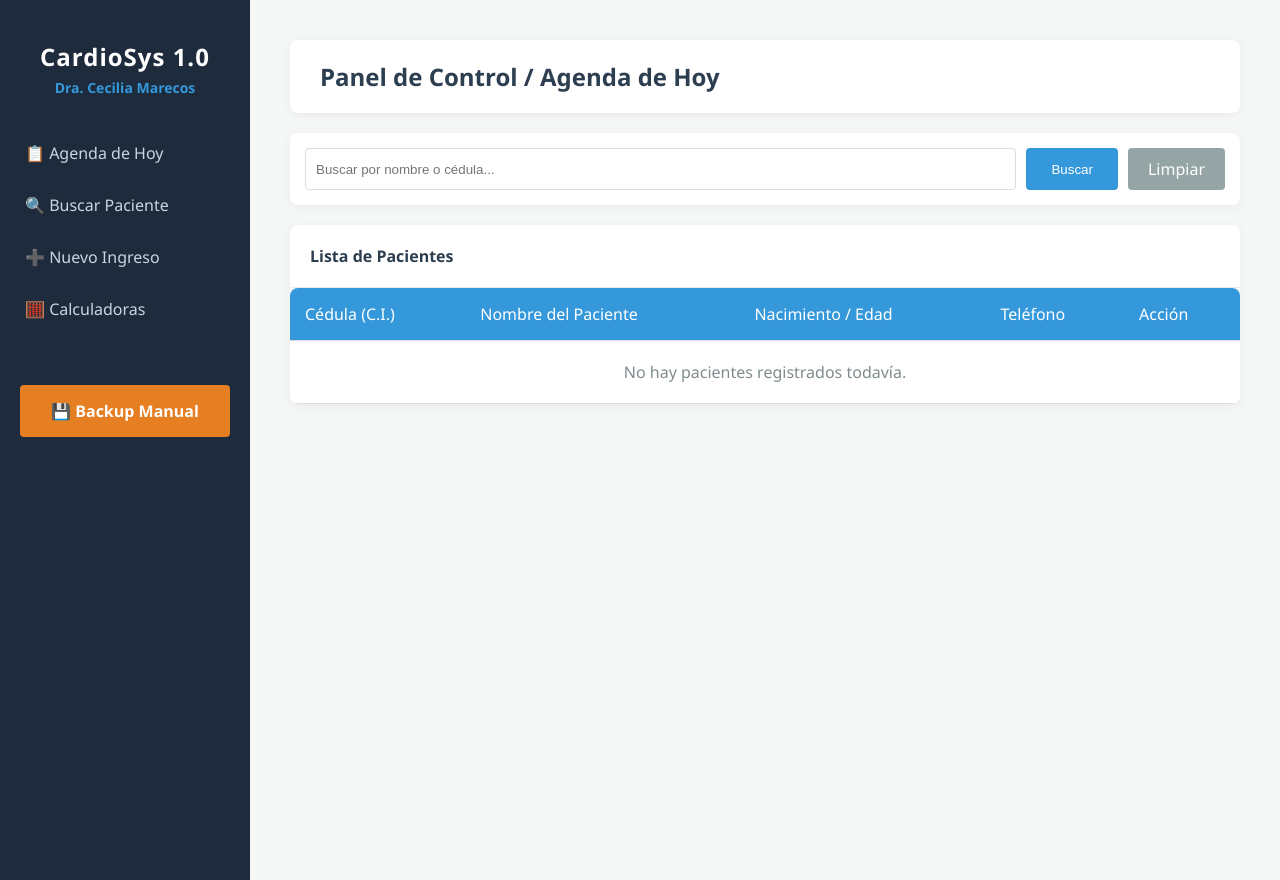
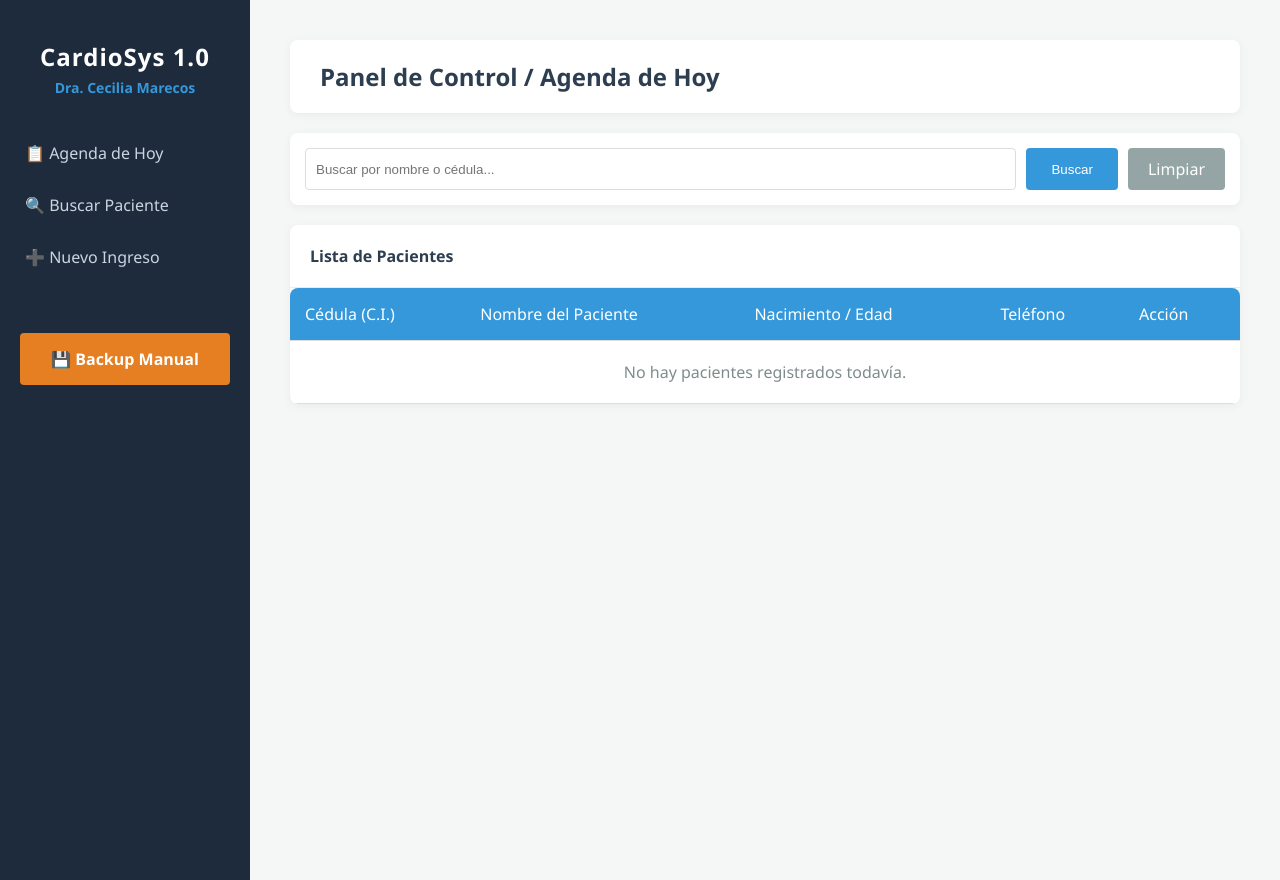
Before and after one commit to patriciafranco-web/CardiosysDraCeciliaMarecos, a Flask app: page / in a window 1280 px wide. Run offline with Flask 3, Linux system fonts and the light colour scheme; the visitor is signed in with stand-in values (Sample User, id 1); data that the repository does not hold is empty.

Commit message:
Update dashboard.html

```diff
--- a/templates/dashboard.html
+++ b/templates/dashboard.html
@@ -15,7 +15,6 @@
         .header { background-color: white; padding: 20px 30px; border-radius: 8px; box-shadow: 0 2px 10px rgba(0,0,0,0.05); margin-bottom: 20px; }
         .header h1 { margin: 0; color: #2c3e50; font-size: 24px; }
 
-        /* Estilos para la tabla de pacientes */
         table { width: 100%; border-collapse: collapse; background-color: white; box-shadow: 0 2px 10px rgba(0,0,0,0.05); border-radius: 8px; overflow: hidden; }
         th, td { padding: 15px; text-align: left; border-bottom: 1px solid #ddd; }
         th { background-color: #3498db; color: white; font-weight: normal; }
@@ -31,7 +30,6 @@
         <a href="/">📋 Agenda de Hoy</a>
         <a href="#">🔍 Buscar Paciente</a>
         <a href="/nuevo_paciente">➕ Nuevo Ingreso</a>
-        <a href="/calculadoras">🧮 Calculadoras</a>
 
         <!-- Botón de Seguridad -->
         <a href="/backup" style="margin-top: 50px; background-color: #e67e22; color: white; border-radius: 4px; margin-left: 20px; margin-right: 20px; text-align: center; font-weight: bold;">💾 Backup Manual</a>
```
